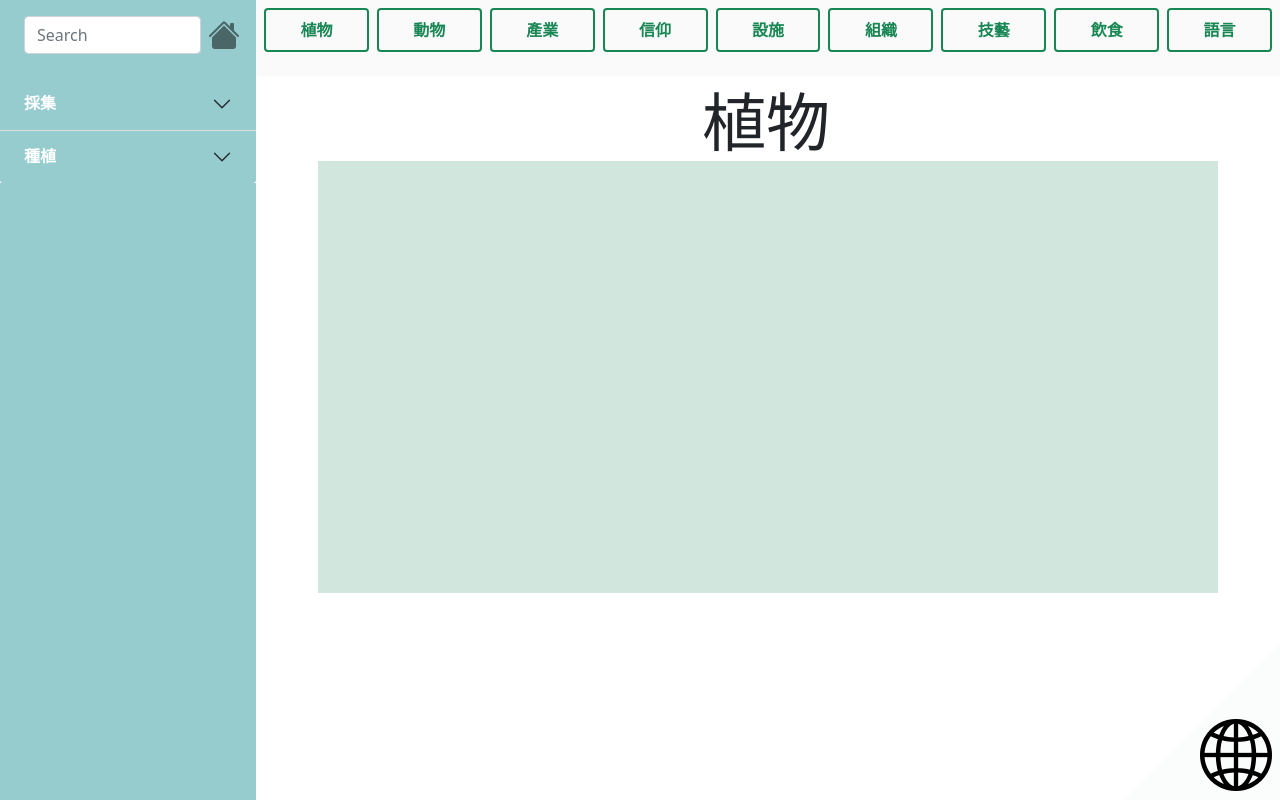
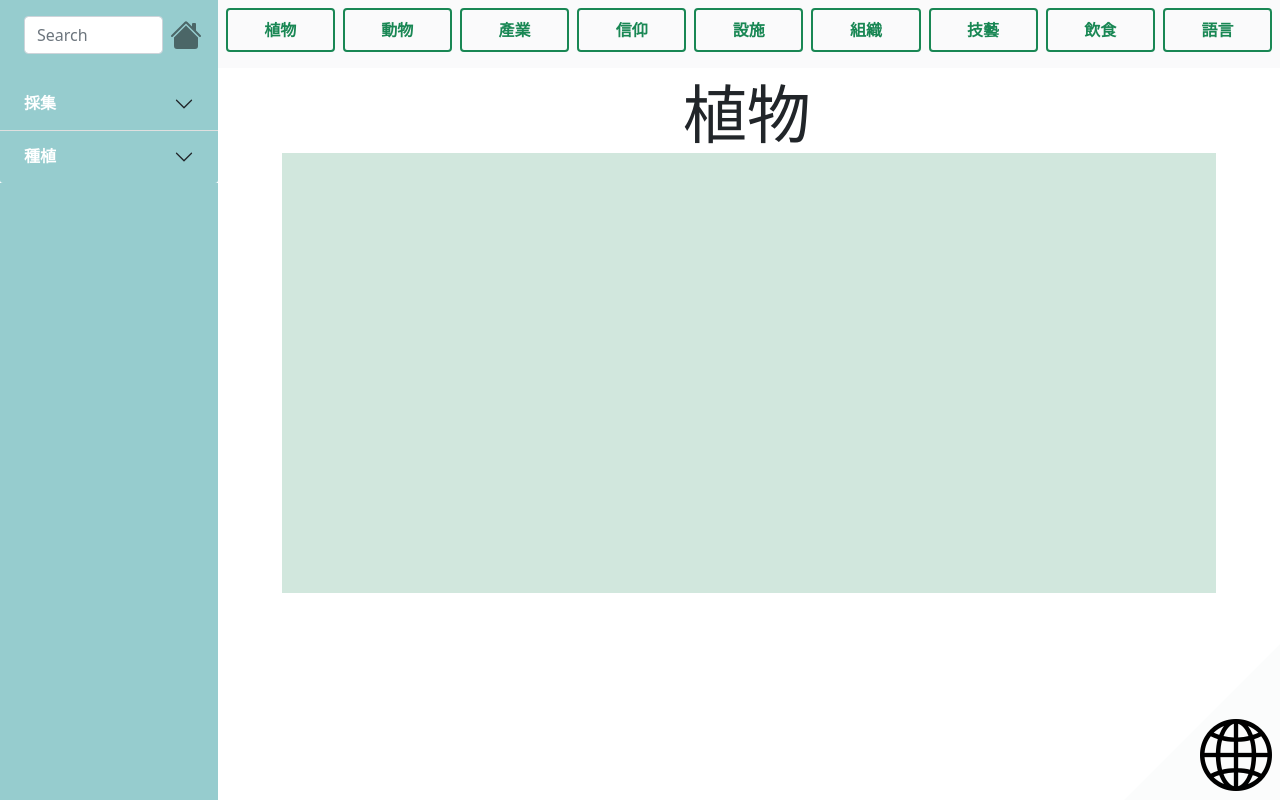
Before and after one commit to matelslime/matelslime.github.io, a plain HTML site: page index.html in a window 1280 px wide. Both pictures are taken after a click on the element "植物". Drawn offline with Linux system fonts and the light colour scheme.

Commit message:
留言功能修復&&資料擺放更改

```diff
--- a/index.html
+++ b/index.html
@@ -11,6 +11,16 @@
     <style>
         * {
             list-style: none;
+        }
+
+        .main-page {
+            width: 100%;
+            background: none;
+        }
+
+        .main-page2 {
+            margin-left: 17%;
+            width: 83%;
         }
 
         #page1 {
@@ -130,7 +140,7 @@
 
         #profile,
         #commentsSection {
-            height: 27rem;
+            height: 27.5rem;
             overflow-y: overlay;
         }
 
@@ -195,6 +205,10 @@
             color: #146941;
         }
 
+        .navbar {
+            padding-bottom: 0rem;
+        }
+
         .accordion {
             overflow-y: overlay;
         }
@@ -242,16 +256,7 @@
 
         .offcanvas-left {
             background-color: #96ccce;
-            width: 20%;
-        }
-
-        .offcanvas-page {
-            width: 100%;
-            background: none;
-        }
-
-        .offcanvas-page-page2 {
-            width: 80%;
+            width: 17%;
         }
 
         .offcanvas-header .btn-close {
@@ -312,7 +317,6 @@
 
 <body class="bg">
     <input type="hidden" id="accordionBodyId" value="">
-
     <div id="map" class="text-center mt-5 disappear"></div>
     <div id="aside" class="offcanvas offcanvas-start offcanvas-left h-100 visible disappear">
         <div class="offcanvas-header mb-2">
@@ -323,7 +327,7 @@
         </div>
         <div id="sideNav" class="accordion accordion-flush"></div>
     </div>
-    <div class="offcanvas offcanvas-end offcanvas-page h-100 visible">
+    <div class="main-page h-100">
         <div id="navLinks" class="bg-light bg-opacity-75 mb-2 mb-xl-4">
             <nav class="container navbar navbar-light nav-fill ps-1 pe-1">
                 <p id="PNav" class="nav-link btn btn-outline-success ms-1 me-1 fw-bold border-2">植物</p>
@@ -476,8 +480,8 @@
     <script src="bootstrap-5.1.1-dist/js/popper.min.js"></script>
     <script src="bootstrap-5.1.1-dist/js/bootstrap.js"></script>
     <script src="Scripts/jquery-3.5.1.js"></script>
-    <script type="text/javascript" src="data.json"></script>
-    <script type="text/javascript" src="comment.json"></script>
+    <script type="text/javascript" src="Data/data.json"></script>
+    <script type="text/javascript" src="Data/comment.json"></script>
     <script>
          const params = new Proxy(new URLSearchParams(window.location.search), { get: (searchParams, prop) => searchParams.get(prop) });
         const Data = JSON.parse(JSON.stringify(jsonData));
@@ -616,7 +620,7 @@
                 }
 
                 const ntimeStr = "剛剛";
-                if (boardElm.firstChild.innerText == ntimeStr) {
+                if ((boardElm.firstChild!=null) && (boardElm.firstChild.innerText == ntimeStr)) {
                     boardElm.removeChild(document.getElementsByClassName("T")[0]);
                 }
                 $(boardElm).prepend(`<div class="T">${ntimeStr}</div><div class="w-97"><div class="alert alert-light alert-dismissible fade show ms-3 " role="alert"><button type="button" class="btn-close Delete" data-bs-dismiss="alert" aria-label="Close"></button><div class="h5">${htmlEncode(nameElm.value)}&nbsp;&nbsp;&nbsp;&nbsp;${htmlEncode(districtElm.options[districtElm.selectedIndex].innerText)}</div><div class="w-100">${htmlEncode(detailElm.value)}</div></div></div>`);
@@ -757,7 +761,7 @@
         function openMapScene() {
             $("body").addClass("bg");
             $("#page1, #page2, .offcanvas-left").addClass("disappear");
-            $(".offcanvas-page").removeClass("offcanvas-page-page2");
+            $(".main-page").removeClass("main-page2");
             $(document.getElementById("map")).removeClass("disappear");
             $(document.getElementById("toHome")).removeClass("disappear");
         }
@@ -775,7 +779,7 @@
             }
             // 主要頁面切換
             $("#page1, #page2, .offcanvas-left").toggleClass("disappear");
-            $(".offcanvas-page").toggleClass("offcanvas-page-page2");
+            $(".main-page").toggleClass("main-page2");
             $("body").toggleClass("bg");
             // 以下為留言相關
             $("#title, #profile, #commentsSection, #tagList").empty();
```
Also changed, not shown: Data/comment.json (renamed from comment.json), Data/data.json (renamed from data.json).
